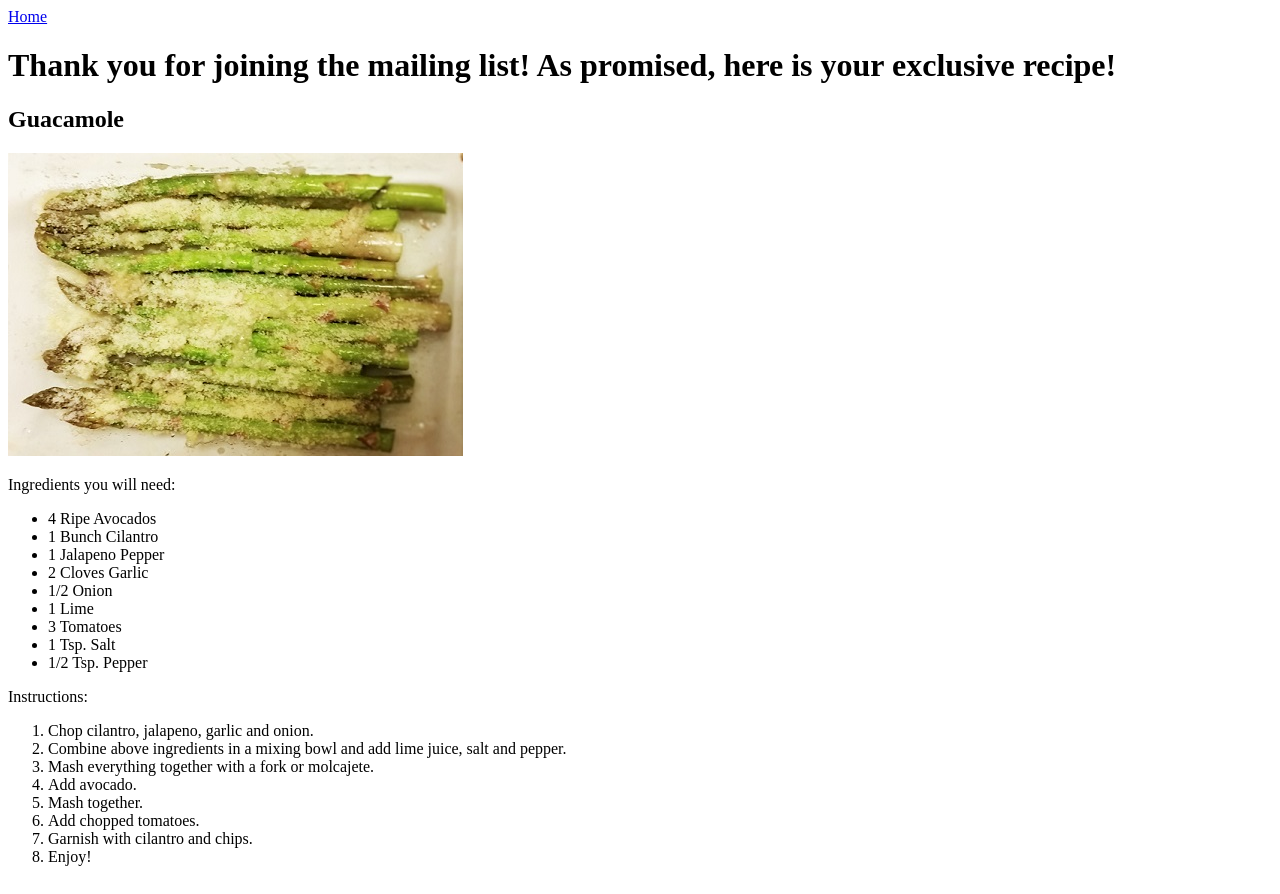
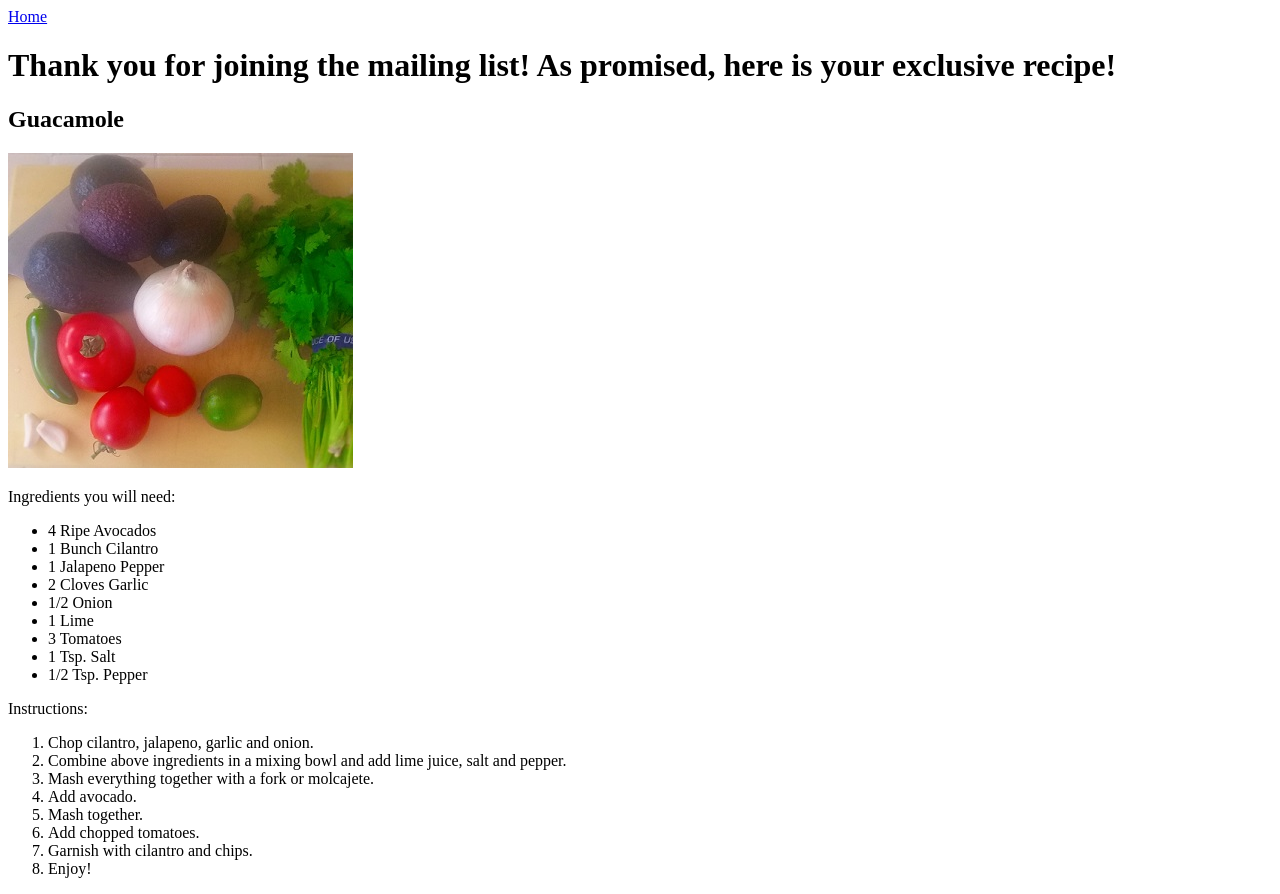
Before and after one commit to Legaspi21/Legaspi21.github.io, a plain HTML site: page thanks.html in a window 1280 px wide. Drawn offline with Linux system fonts and the light colour scheme.

Commit message:
changed file path

```diff
--- a/thanks.html
+++ b/thanks.html
@@ -10,7 +10,7 @@
 <div>
 	<h1>Thank you for joining the mailing list! As promised, here is your exclusive recipe!</h1>
 	<h2>Guacamole</h2>
-	<img src="Legaspi21.github.io/asparagus.jpg" alt="Guacamole">
+	<img src="guac_ingredients.JPG" alt="Guacamole">
 	<p>Ingredients you will need:</p>
 	<ul>
 		<li>4 Ripe Avocados</li>
```
Also changed, not shown: index.html (+3 -0 lines).
